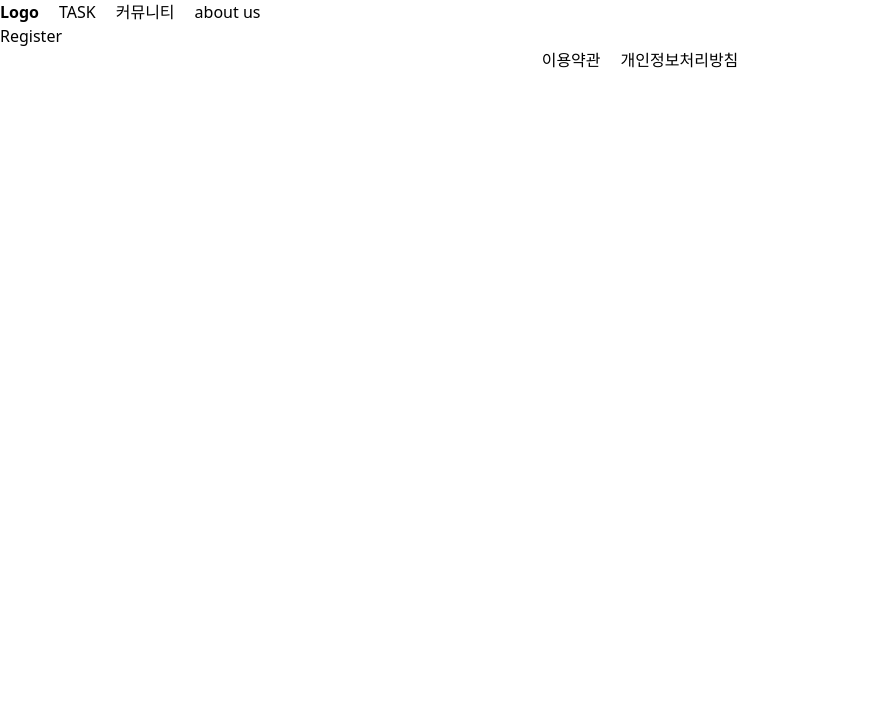
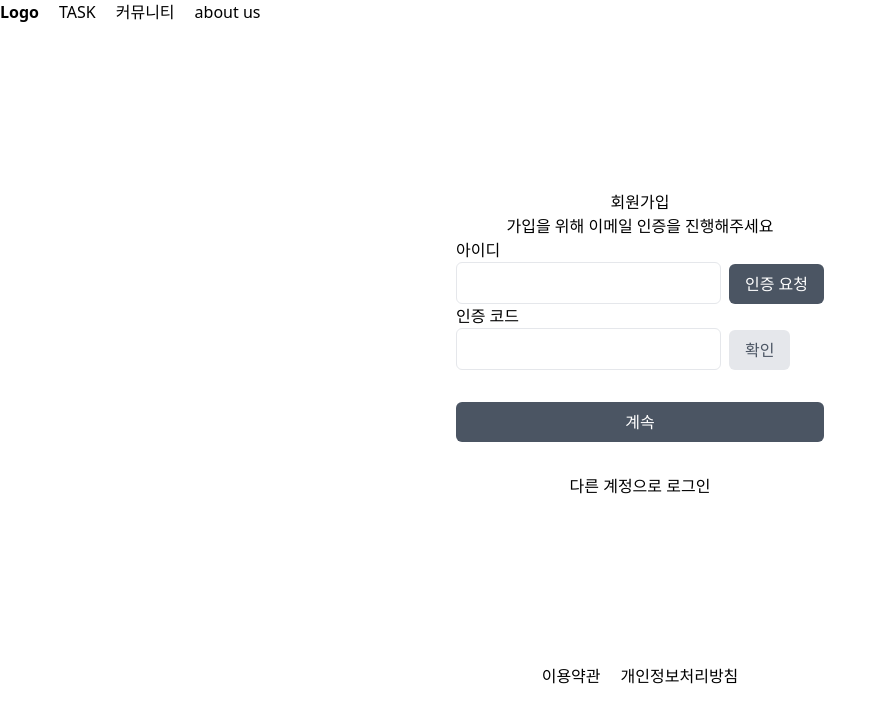
Before and after one commit to DoRun-DoRun/front-end-dorundorun-season02, a Next.js app: page /register in a window 1280 px wide. Shown: the top 722 px of the page, without its empty margins (0-886 px from the left). Built offline with nearby package versions, Linux system fonts and the light colour scheme.

Commit message:
Feat : merge register page

```diff
--- /dev/null
+++ b/src/app/(route)/register/_components/Heading2.tsx
@@ -0,0 +1,15 @@
+import React from 'react';
+
+interface IProps extends React.DetailedHTMLProps<React.HTMLAttributes<HTMLHeadingElement>, HTMLHeadingElement> {
+    children: React.ReactNode;
+}
+
+function Heading2({ children }: IProps) {
+    return (
+        <h2>
+            {children}
+        </h2>
+    );
+}
+
+export default Heading2;
--- /dev/null
+++ b/src/app/(route)/register/_components/TitleSub.tsx
@@ -0,0 +1,15 @@
+import React from 'react';
+
+interface IProps extends React.DetailedHTMLProps<React.HTMLAttributes<HTMLDivElement>, HTMLDivElement> {
+    children: React.ReactNode;
+}
+
+function TitleSub({ children }: IProps) {
+    return (
+        <div className=''>
+            {children}
+        </div>
+    );
+}
+
+export default TitleSub;
--- /dev/null
+++ b/src/app/(route)/register/layout.tsx
@@ -0,0 +1,11 @@
+export default function RootLayout({
+    children,
+}: Readonly<{
+    children: React.ReactNode;
+}>) {
+    return (
+        <div className='min-h-[80vh] flex flex-col items-center justify-center'>
+            {children}
+        </div>
+    );
+}
--- a/src/app/(route)/register/page.tsx
+++ b/src/app/(route)/register/page.tsx
@@ -1,5 +1,52 @@
+'use client'
+import ButtonPrimary from "@/app/_shared/_components/_common/_buttons/ButtonPrimary";
+import Input from "@/app/_shared/_components/_common/_inputs/Input";
+import Label from "@/app/_shared/_components/_common/_inputs/Label";
+import Link from "next/link";
 import React from "react";
+import { useForm } from "react-hook-form";
+import Heading2 from "./_components/Heading2";
+import TitleSub from "./_components/TitleSub";
+
+interface IFormId {
+  id: string,
+}
+interface IFormCode {
+  authenticode: string
+}
 
 export default function Register() {
-  return <div>Register</div>;
+  const { register: registerId, handleSubmit: handleSubmitId } = useForm<IFormId>({
+    defaultValues: {
+      id: '',
+    }
+  })
+  const { register: resisterCode, handleSubmit: handleSubmitCode } = useForm<IFormCode>({
+    defaultValues: {
+      authenticode: ''
+    }
+  })
+
+  return (
+    <div className="text-center">
+      <Heading2>회원가입</Heading2>
+      <TitleSub>가입을 위해 이메일 인증을 진행해주세요</TitleSub>
+      <form action="" className="text-left flex items-end gap-2">
+        <div>
+          <Label htmlFor="" className="block">아이디</Label>
+          <Input register={registerId('id', { required: '이메일을 입력해 주세요' })} type="email" id="" />
+        </div>
+        <ButtonPrimary type="submit">인증 요청</ButtonPrimary>
+      </form>
+      <form action="" className=" text-left flex items-end gap-2">
+        <div>
+          <Label htmlFor="" className="block">인증 코드</Label>
+          <Input register={resisterCode('authenticode', { required: '인증 코드를 입력해 주세요' })} type="text" id="" />
+        </div>
+        <ButtonPrimary type="submit" disabled={true}>확인</ButtonPrimary>
+      </form>
+      <ButtonPrimary type="button" className="w-full mt-8">계속</ButtonPrimary>
+      <Link href={''} title="" className="block mt-8">다른 계정으로 로그인</Link>
+    </div>
+  );
 }
--- /dev/null
+++ b/src/app/_shared/_components/_common/_buttons/ButtonPrimary.tsx
@@ -0,0 +1,19 @@
+import React, { ButtonHTMLAttributes } from 'react';
+
+interface IProps extends ButtonHTMLAttributes<HTMLButtonElement> {
+    className?: string
+}
+
+function ButtonPrimary({ className, ...rest }: IProps) {
+    const tailwindCSSCalss = {
+        default: 'bg-gray-600 text-white',
+        disabled: 'bg-gray-200 text-gray-600'
+    }
+    return (
+        <button {...rest} className={`rounded-md px-4 py-2 ${rest.disabled ? tailwindCSSCalss.disabled
+            : tailwindCSSCalss.default} ${className ? className : ''}`} >
+        </button>
+    );
+}
+
+export default ButtonPrimary;
--- /dev/null
+++ b/src/app/_shared/_components/_common/_buttons/ButtonSecondary.tsx
@@ -0,0 +1,13 @@
+import React, { ButtonHTMLAttributes } from 'react';
+
+interface IProps extends ButtonHTMLAttributes<HTMLButtonElement> {
+}
+
+function ButtonSecondary({ ...rest }: IProps) {
+    return (
+        <button {...rest} className='bg-gray-200 text-gray-700 rounded-md px-4 py-2' >
+        </button>
+    );
+}
+
+export default ButtonSecondary;
--- /dev/null
+++ b/src/app/_shared/_components/_common/_inputs/Input.tsx
@@ -0,0 +1,14 @@
+import React from 'react';
+import { UseFormRegisterReturn } from 'react-hook-form';
+
+interface IProps extends React.DetailedHTMLProps<React.InputHTMLAttributes<HTMLInputElement>, HTMLInputElement> {
+    register: UseFormRegisterReturn,
+}
+
+function Input({ register, ...rest }: IProps) {
+    return (
+        <input {...register} {...rest} className={`border rounded-md px-4 py-2 ${rest.className ? rest.className : ''}`} />
+    );
+}
+
+export default Input;
--- /dev/null
+++ b/src/app/_shared/_components/_common/_inputs/Label.tsx
@@ -0,0 +1,13 @@
+import React from 'react';
+
+interface IProps extends React.DetailedHTMLProps<React.LabelHTMLAttributes<HTMLLabelElement>, HTMLLabelElement> {
+}
+
+function Label({ ...rest }: IProps) {
+    return (
+        <label {...rest}>
+        </label>
+    );
+}
+
+export default Label;
--- a/src/app/globals.css
+++ b/src/app/globals.css
@@ -17,7 +17,7 @@
 
 body {
   color: rgb(var(--foreground-rgb));
-  background: var(--background-rgb);
+  background: rgb(var(--background-rgb));
 }
 
 @layer utilities {
--- a/src/app/layout.tsx
+++ b/src/app/layout.tsx
@@ -1,8 +1,8 @@
 import type { Metadata } from "next";
 import { Inter } from "next/font/google";
 import "./globals.css";
-import Header from "./_shared/_components/header";
-import Footer from "./_shared/_components/footer";
+import Header from "./_shared/_components/_layouts/header";
+import Footer from "./_shared/_components/_layouts/footer";
 
 export default function RootLayout({
   children,
```
Also changed, not shown: src/app/_shared/_components/_layouts/footer.tsx (renamed from src/app/_shared/_components/footer.tsx), src/app/_shared/_components/_layouts/header.tsx (renamed from src/app/_shared/_components/header.tsx).
